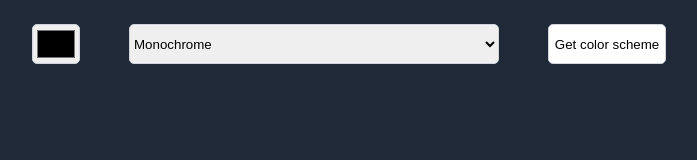
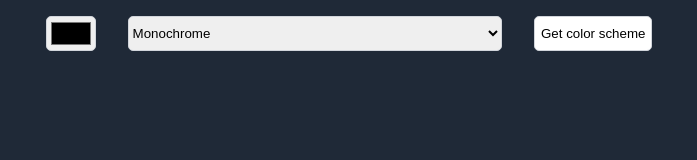
Before and after one commit to AhmedNagii/color-scheme-creator, a plain HTML site: page index.html in a window 1280 px wide. Shown: the whole page, without its empty margins (291-988 px from the left). Drawn offline with Linux system fonts and the light colour scheme; no server answers.

Commit message:
css updates

```diff
--- a/style.css
+++ b/style.css
@@ -3,14 +3,15 @@ body {
     margin: 0;
     padding: 0;
     background-color: #1F2937;
+
 }
 
 
 .selection-section {
     display: flex;
     justify-content: center;
-    gap: 4%;
-    padding: 1.5em;
+    gap: 2em;
+    padding: 1em;
 }
 
 
@@ -27,7 +28,7 @@ body {
 
 
 .color-code {
-    font-weight: 700;
+    font-weight: bold;
 }
 
 .color-code:hover,
@@ -43,11 +44,13 @@ body {
 
 
 select {
-    width: 30%;
+    min-width: 50px;
+
+    width: 30%
 }
 
 input {
-    width: 3rem;
+    min-width: 3rem;
 }
 
 button {
@@ -58,9 +61,8 @@ button,
 input,
 select {
     border: 1px solid #D1D5DB;
-    height: 5vh;
+    min-height: 35px;
     border-radius: 5px;
-
 }
 
 
```
